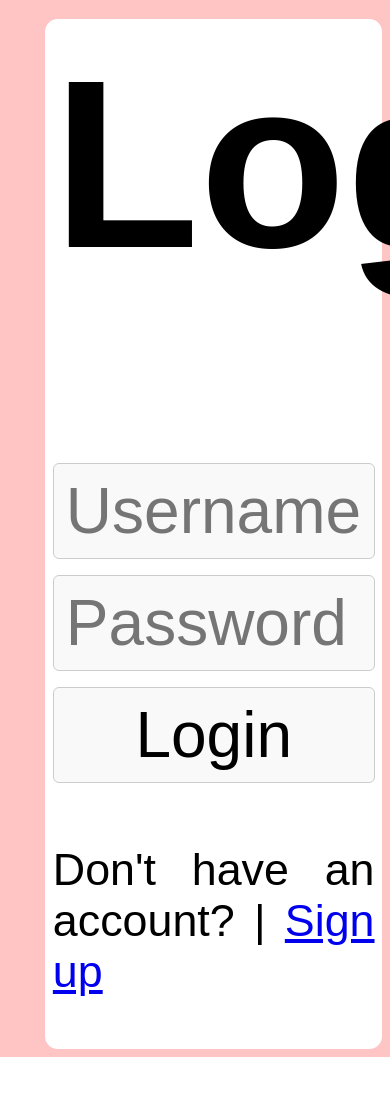
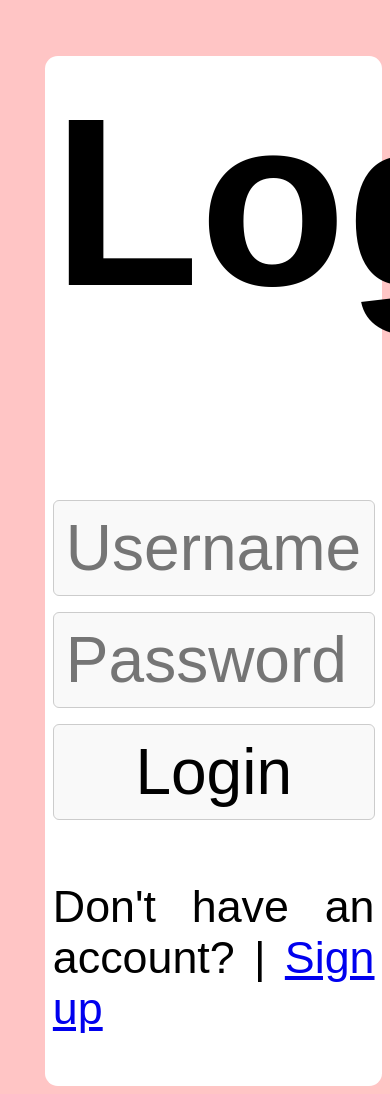
Before and after one commit to SithabileM/shopping, a Django app: page / in a window 390 px wide; the page is wider, and only the part inside the window is pictured. Before the commit the page ends 1057 px from the top of that part, so only its background shows below. Run offline with Django 5.2, Linux system fonts and the light colour scheme.

Commit message:
fix layout on mobile

```diff
--- a/monde/static/css/login.css
+++ b/monde/static/css/login.css
@@ -27,7 +27,7 @@ body{
    background-color: white;
    width: 90%;
    margin-left: 10%;
-   margin-top: 5%;
+   margin-top: 15%;
    padding: 2% 2% 2% 2%;
    border-radius: .8rem;
    text-align: justify;
```
